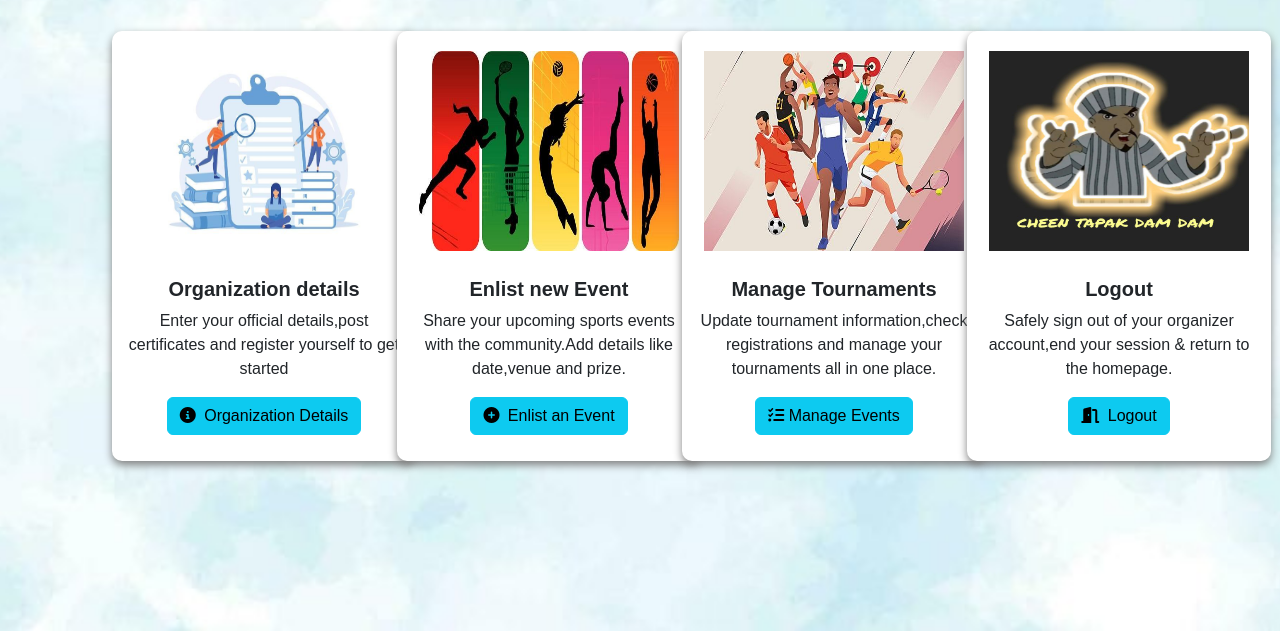
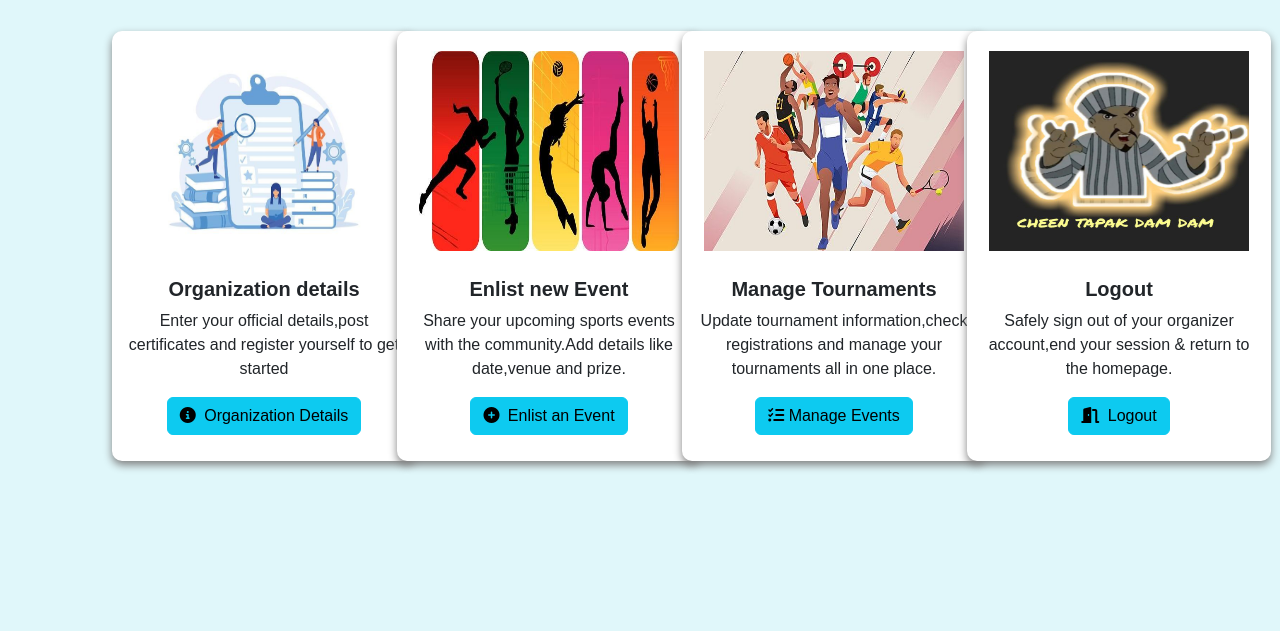
Before and after one commit to Tarina05/trinova, a website: page public/dash-organizer.html in a window 1280 px wide. Shown: the part 169-800 px from the top of the page. Drawn offline with nearby package versions, Linux system fonts and the light colour scheme.

Commit message:
Update dash-organizer.html

```diff
--- a/public/dash-organizer.html
+++ b/public/dash-organizer.html
@@ -14,7 +14,7 @@
 
     <style>
         body {
-             background-image: url(./pics/Blue\ watercolor\ sky\ and\ clouds_\ Light\ vector\ background.jpeg);
+            background-color: #f4f6f8;
             background-size: cover;
             background-position: center;
             background-attachment: fixed;
```
